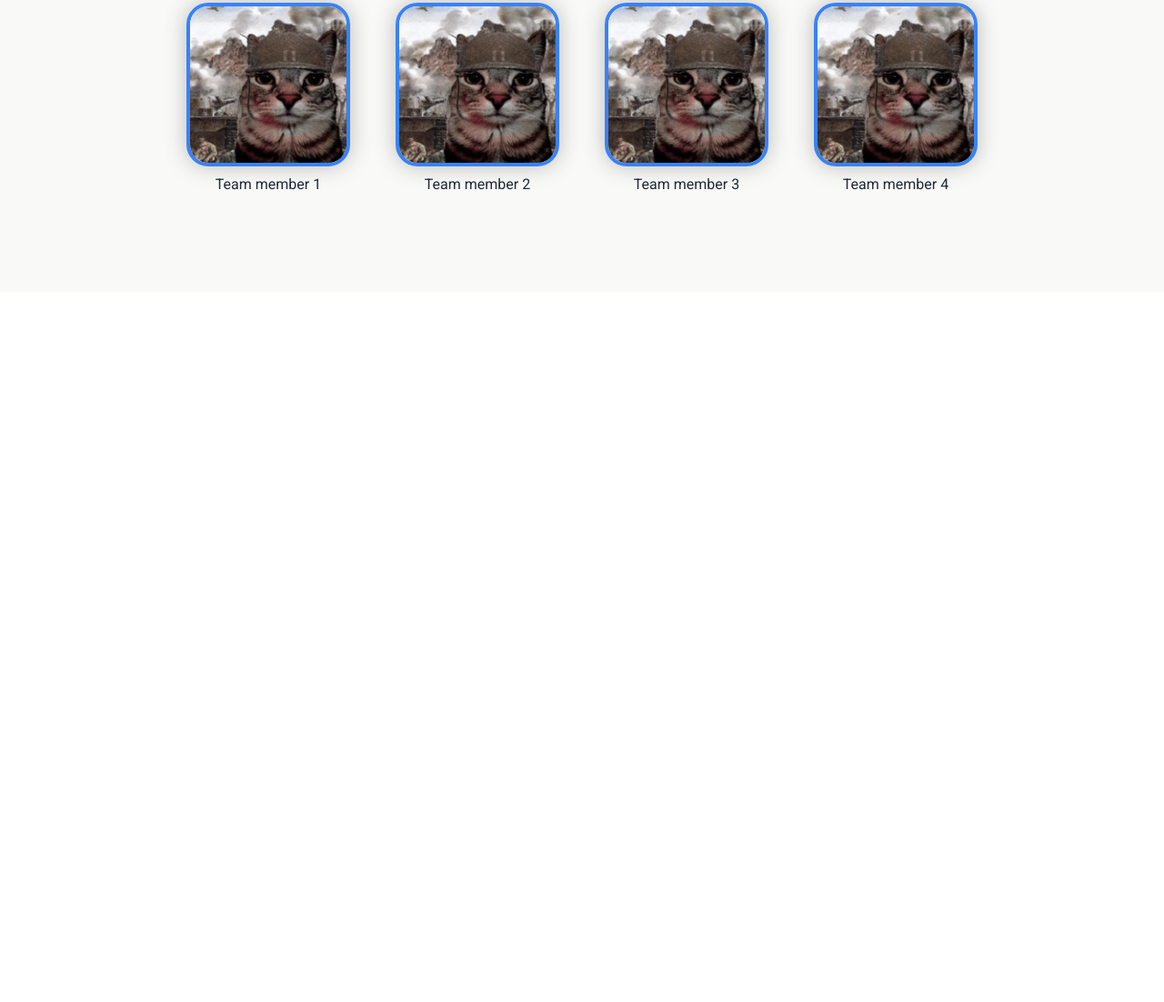
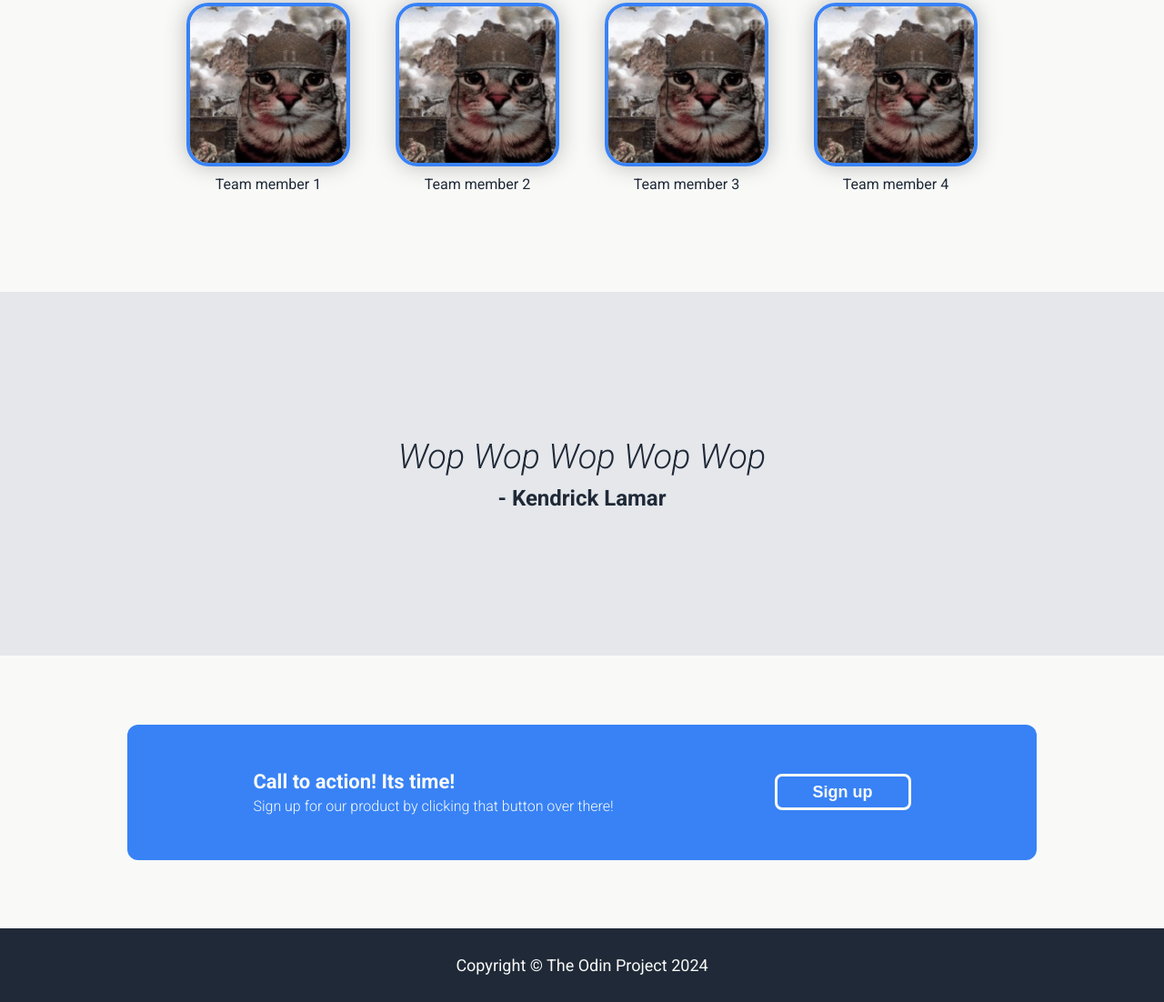
Before and after one commit to Kryspiii/Odin-Landing-Page, a plain HTML site: page index.html in a window 1280 px wide. Shown: the part 559-1661 px from the top of the page at 91% size. Before the commit the page ends 880 px from the top, so only its background shows below. Drawn offline with Linux system fonts and the light colour scheme.

Commit message:
Final Commit

```diff
--- a/index.html
+++ b/index.html
@@ -37,9 +37,12 @@
         <button class="signup">Sign Up</button>
       </div>
 
-      <div class="main-image">
-        <img src="Assets/main-img.jpg" alt="A laptop with web development">
-      </div>
+      <a href="https://www.youtube.com/watch?v=dQw4w9WgXcQ" target="_blank">
+        <div class="main-image">
+          <img src="Assets/main-img.jpg" alt="A laptop with web development">
+        </div>
+      </a>
+
     </div>
 
     <section>
@@ -84,8 +87,37 @@
 
     <section>
       <div class="quote-container">
-
+        <div class="main-quote"><i>Wop Wop Wop Wop Wop</i></div>
+        <div class="quote-cite">- Kendrick Lamar</div>
       </div>
     </section>
+
+    <section>
+      <div class="call-to-action-section">
+        <div class="call-to-action-container">
+          <div class="call-to-action-text-container">
+
+            <div class="call-to-action-header">
+              Call to action! Its time!
+            </div>
+
+            <div class="call-to-action-description">
+              Sign up for our product by clicking that button over there!
+            </div>
+          </div>
+
+          <button class="call-to-action-button">
+            Sign up
+          </button>
+
+        </div>
+      </div>
+    </section>
+
+    <footer>
+      <div class="footer-text">
+        Copyright &copy The Odin Project 2024
+      </div>
+    </footer>
 </body>
 </html>
--- a/style.css
+++ b/style.css
@@ -103,9 +103,15 @@ body {
 .main-image img {
   height: 230px;
   border-radius: 24px;
+  transition: transform 0.3s ease;
 }
 
-button {
+.main-image img:hover {
+  transform: scale(1.05);
+  cursor: pointer;
+}
+
+.signup {
   background: #3882f6;
   border-radius: 16px;
   color: #f9faf8;
@@ -117,7 +123,7 @@ button {
   transition: all 0.3s ease;
 }
 
-button:hover {
+.signup:hover {
   background: transparent;
   cursor: pointer;
 }
@@ -179,3 +185,103 @@ button:hover {
 }
 
 /* Quote Section */
+
+.quote-container {
+  display: flex;
+  height: 400px;
+  background: #e5e7eb;
+  align-items: center;
+  justify-content: center;
+  text-align: center;
+  flex-direction: column;
+  gap: 10px;
+  padding: 30px;
+}
+
+.main-quote {
+  font-size: 38px;
+  color: #1f2937;
+  font-style: italic;
+  width: 850px;
+  font-weight: 300;
+}
+
+.quote-cite {
+  font-size: 24px;
+  color: #1f2937;
+  font-weight: 600;
+}
+
+/* Call to action */
+
+.call-to-action-section {
+  display: flex;
+  height: 300px;
+  background: #f9faf8;
+  align-items: center;
+  justify-content: center;
+  flex-direction: column;
+  gap: 10px;
+  padding: 30px;
+}
+
+.call-to-action-container {
+  background: #3882f6;
+  display: flex;
+  width: 1000px;
+  border-radius: 12px;
+  justify-content: space-around;
+  align-items: center;
+  padding: 50px;
+}
+
+.call-to-action-text-container {
+  display: flex;
+  flex-direction: column;
+  gap: 5px;
+}
+
+.call-to-action-header {
+  color: #f9faf8;
+  font-weight: 600;
+  font-size: 22px;
+}
+
+.call-to-action-description {
+  color: #f9faf8;
+  font-weight: 300;
+  font-size: 16px;
+}
+
+.call-to-action-button {
+  background: #3882f6;
+  border-radius: 8px;
+  color: #f9faf8;
+  font-weight: 600;
+  font-size: 18px;
+  border: 3px solid #f9faf8;
+  width: 150px;
+  height: 40px;
+  transition: all 0.3s ease;
+}
+
+.call-to-action-button:hover {
+  background: #f9faf8;
+  color: #3882f6;
+  cursor: pointer;
+}
+
+/* Footer */
+
+footer {
+  background: #1f2937;
+  display: flex;
+  justify-content: center;
+  align-items: center;
+  padding: 30px;
+}
+
+.footer-text {
+  color: #f9faf8;
+  font-size: 18px;
+}
```
